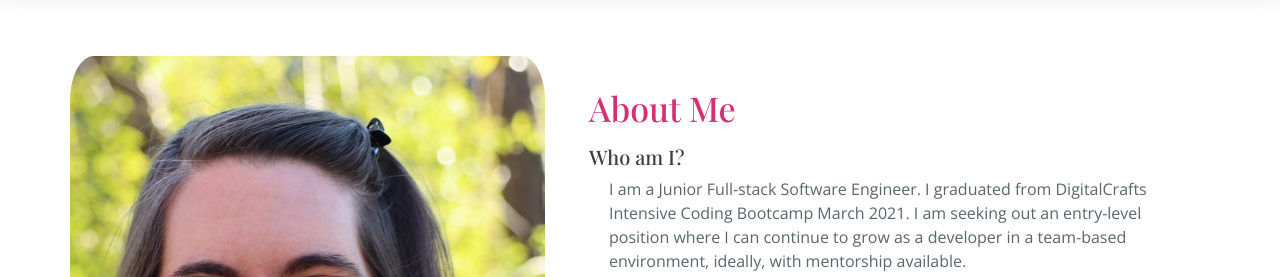
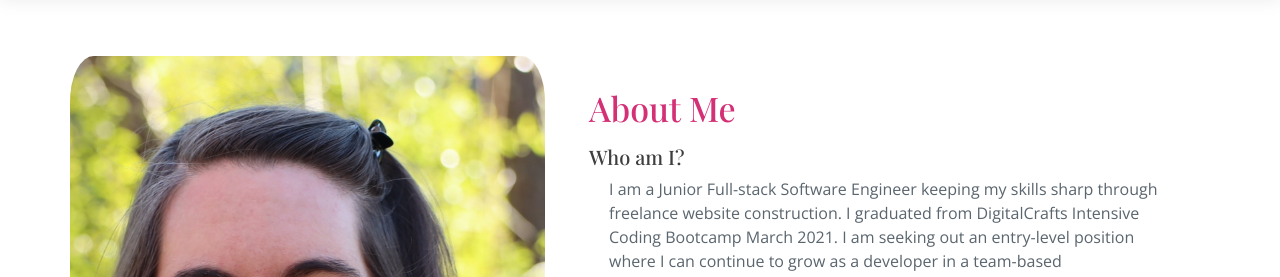
Before and after one commit to anjatmyers/portfolio2021, a plain HTML site: page index.html in a window 1280 px wide. Shown: the part 675-952 px from the top of the page. Drawn offline with nearby package versions, Linux system fonts and the light colour scheme; a web font is replaced by a local one.

Commit message:
added freelance work

```diff
--- a/index.html
+++ b/index.html
@@ -110,7 +110,7 @@
               <h5 class="subheading mt-2">Who am I?</h5>
 
 
-              <p class="tab">I am a Junior Full-stack Software Engineer. I graduated from DigitalCrafts Intensive Coding Bootcamp March 2021. I am seeking out an entry-level position where I can continue to grow as a developer in a team-based environment, ideally, with mentorship available.</p>
+              <p class="tab">I am a Junior Full-stack Software Engineer keeping my skills sharp through freelance website construction. I graduated from DigitalCrafts Intensive Coding Bootcamp March 2021. I am seeking out an entry-level position where I can continue to grow as a developer in a team-based environment, ideally, with mentorship available.</p>
               <p class="tab">I am located in:  <i class="icofont-google-map"></i> Atlanta, GA</p>
               <h5 class="subheading mt-2">Where am I coming from?</h5>
               <p class="tab">I graduated from the University of Virginia in 2017 with a degree in public health. Most of my experience is in the medical field. I've worked as an EMT, medical assistant, and scribe. In 2020, I decided to make a transition from the medical field to software engineering.</p>
@@ -200,7 +200,7 @@
             </h4>
           </div>
 
-        </div>
+        </di
 
       </div>
     </section><!-- End Skills Section -->
```
